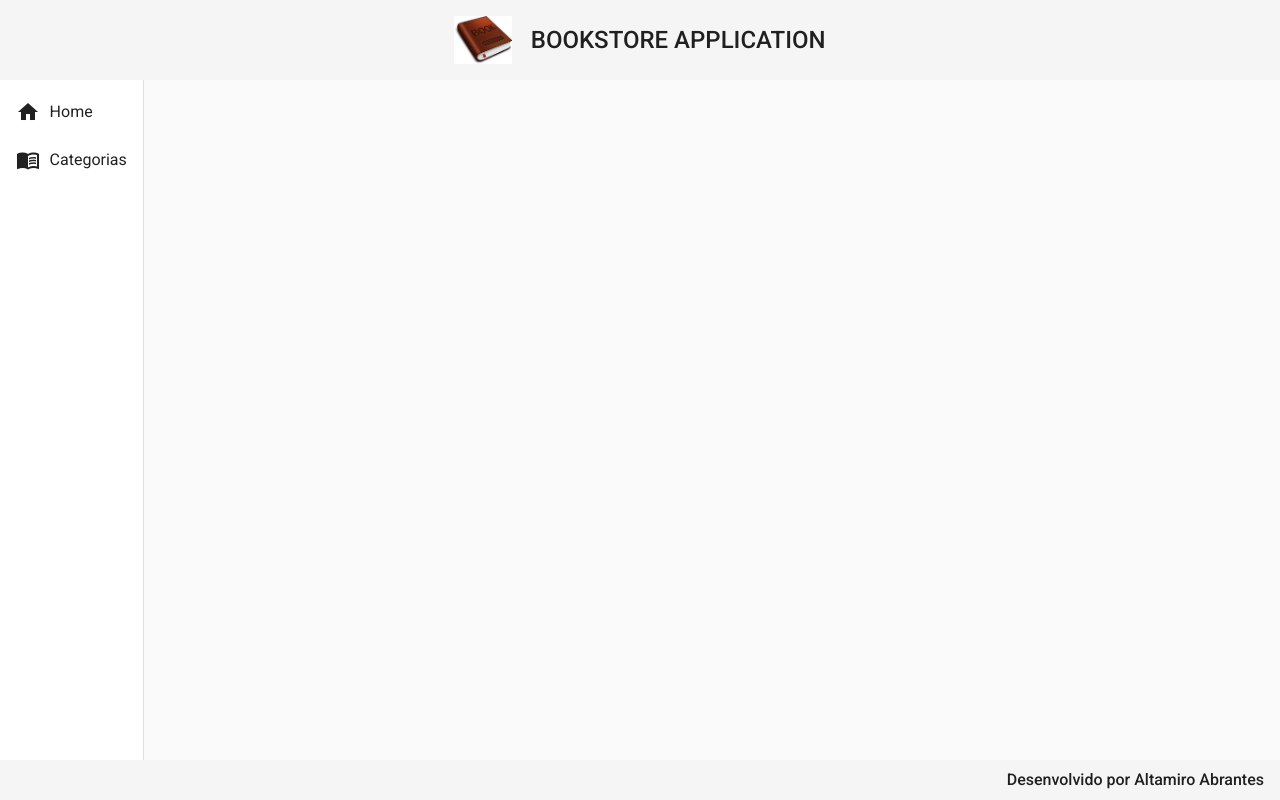
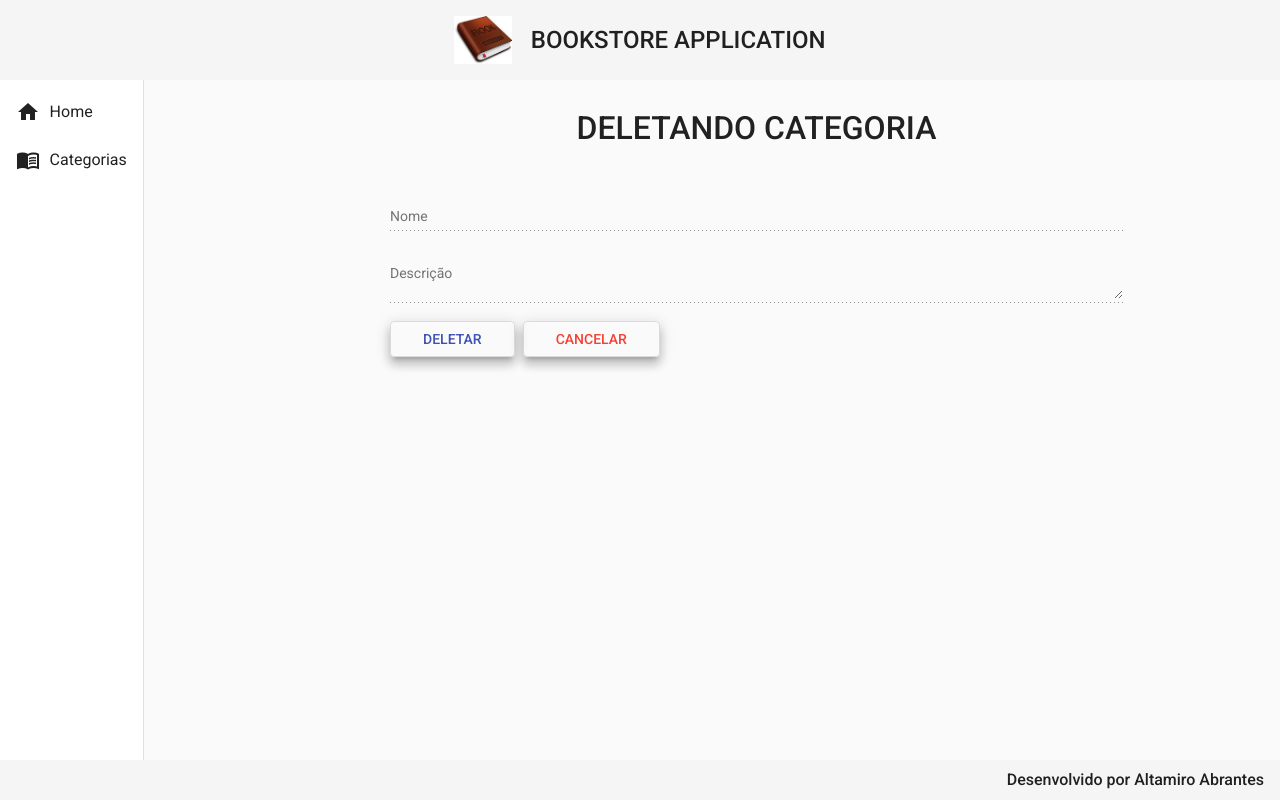
Before and after one commit to altamiroabrantes/bookstore-front, an Angular app: page /categorias/delete/1 in a window 1280 px wide. Before the commit this address led to /. Built offline with nearby package versions, Linux system fonts and the light colour scheme.

Commit message:
Implementando o metodo DELETE de Categoria

```diff
--- a/src/app/app-routing.module.ts
+++ b/src/app/app-routing.module.ts
@@ -1,6 +1,7 @@
 import { NgModule } from '@angular/core';
 import { Routes, RouterModule } from '@angular/router';
 import { CategoriaCreateComponent } from './components/views/categoria/categoria-create/categoria-create.component';
+import { CategoriaDeleteComponent } from './components/views/categoria/categoria-delete/categoria-delete.component';
 import { CategoriaReadComponent } from './components/views/categoria/categoria-read/categoria-read.component';
 import { HomeComponent } from './components/views/home/home.component';
 
@@ -16,6 +17,10 @@
   {
     path: 'categorias/create',
     component: CategoriaCreateComponent
+  },
+  {
+    path: 'categorias/delete/:id',
+    component: CategoriaDeleteComponent
   }
 ]
 
--- a/src/app/app.module.ts
+++ b/src/app/app.module.ts
@@ -23,6 +23,7 @@
 import { MatInputModule } from '@angular/material/input';
 import { MatFormFieldModule } from '@angular/material/form-field';
 import { MatSnackBarModule } from '@angular/material/snack-bar';
+import { CategoriaDeleteComponent } from './components/views/categoria/categoria-delete/categoria-delete.component';
 
 
 @NgModule({
@@ -33,7 +34,8 @@
     NavComponent,
     HomeComponent,
     CategoriaReadComponent,
-    CategoriaCreateComponent
+    CategoriaCreateComponent,
+    CategoriaDeleteComponent
 
 
 
--- /dev/null
+++ b/src/app/components/views/categoria/categoria-delete/categoria-delete.component.css
@@ -0,0 +1,27 @@
+form {
+    text-align: center;
+    width: 70%;
+    margin: 2rem auto 0 auto;
+}
+
+h1 {
+    font-size: 2rem;
+    font-weight: 500;
+    margin-bottom: 3rem;
+}
+
+
+.form {
+    width: 100%;
+}
+
+.buttons {
+    width: 100%;
+    text-align: start;
+}
+
+button {
+    margin-right: .5rem;
+    padding-right: 2rem;
+    padding-left: 2rem;
+}
--- /dev/null
+++ b/src/app/components/views/categoria/categoria-delete/categoria-delete.component.html
@@ -0,0 +1,19 @@
+<form>
+    <h1>DELETANDO CATEGORIA</h1>
+
+    <mat-form-field class="form">
+        <mat-label>Nome</mat-label>
+        <input matInput type="text" name="nome" disabled>
+    </mat-form-field>
+
+    <mat-form-field class="form">
+        <mat-label>Descrição</mat-label>
+        <textarea matInput  type="text" name="descricao" disabled></textarea>
+    </mat-form-field>
+
+    <div class="buttons">
+        <button  class="mat-elevation-z8" mat-stroked-button color="primary"> DELETAR </button>
+        <button  class="mat-elevation-z8" mat-stroked-button color="warn"> CANCELAR </button>
+    </div>
+
+</form>
--- /dev/null
+++ b/src/app/components/views/categoria/categoria-delete/categoria-delete.component.ts
@@ -0,0 +1,15 @@
+import { Component, OnInit } from '@angular/core';
+
+@Component({
+  selector: 'app-categoria-delete',
+  templateUrl: './categoria-delete.component.html',
+  styleUrls: ['./categoria-delete.component.css']
+})
+export class CategoriaDeleteComponent implements OnInit {
+
+  constructor() { }
+
+  ngOnInit(): void {
+  }
+
+}
--- a/src/app/components/views/categoria/categoria-read/categoria-read.component.html
+++ b/src/app/components/views/categoria/categoria-read/categoria-read.component.html
@@ -38,7 +38,7 @@
                   <a class="edit" href="#">
                       <i class="material-icons">edit</i>
                   </a>
-                  <a class="delete" href="#">
+                  <a class="delete" routerLink="delete/{{ row.id }}">
                     <i class="material-icons">delete</i>
                 </a>
               </td>
```
